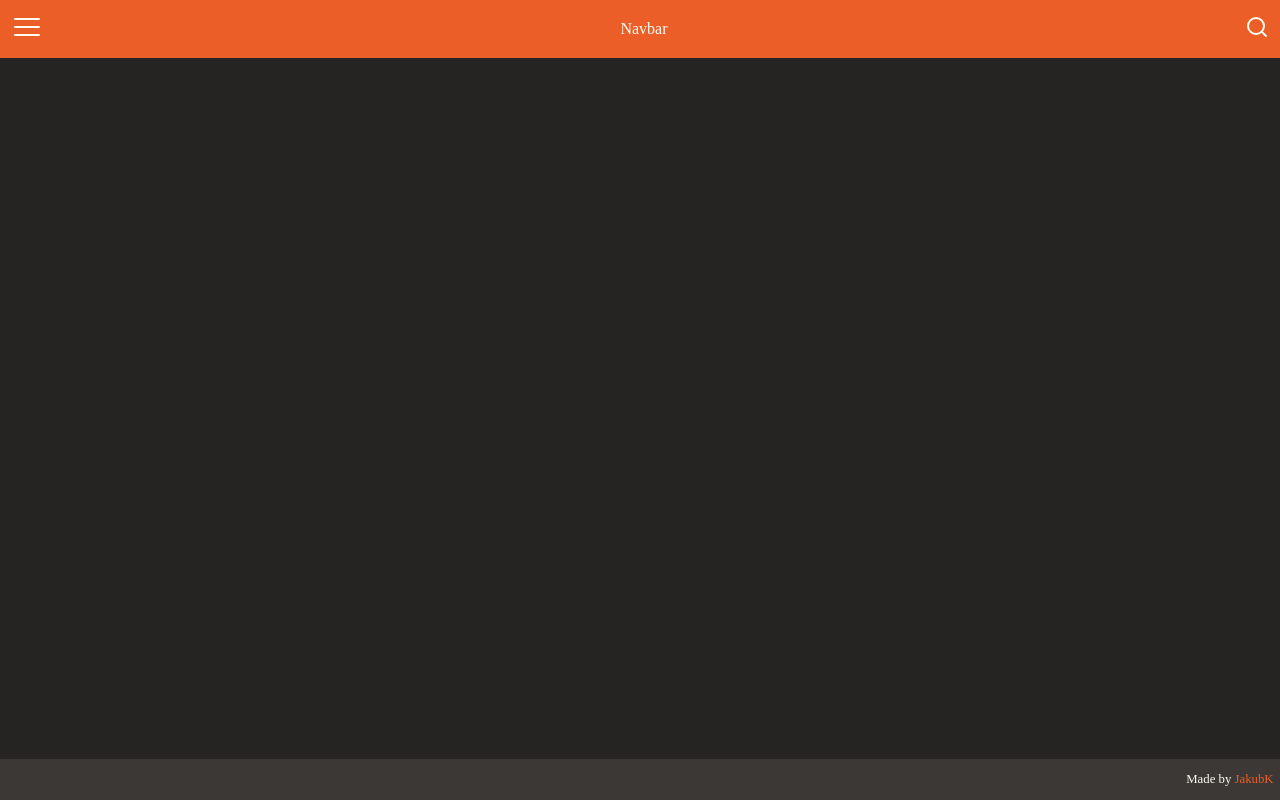
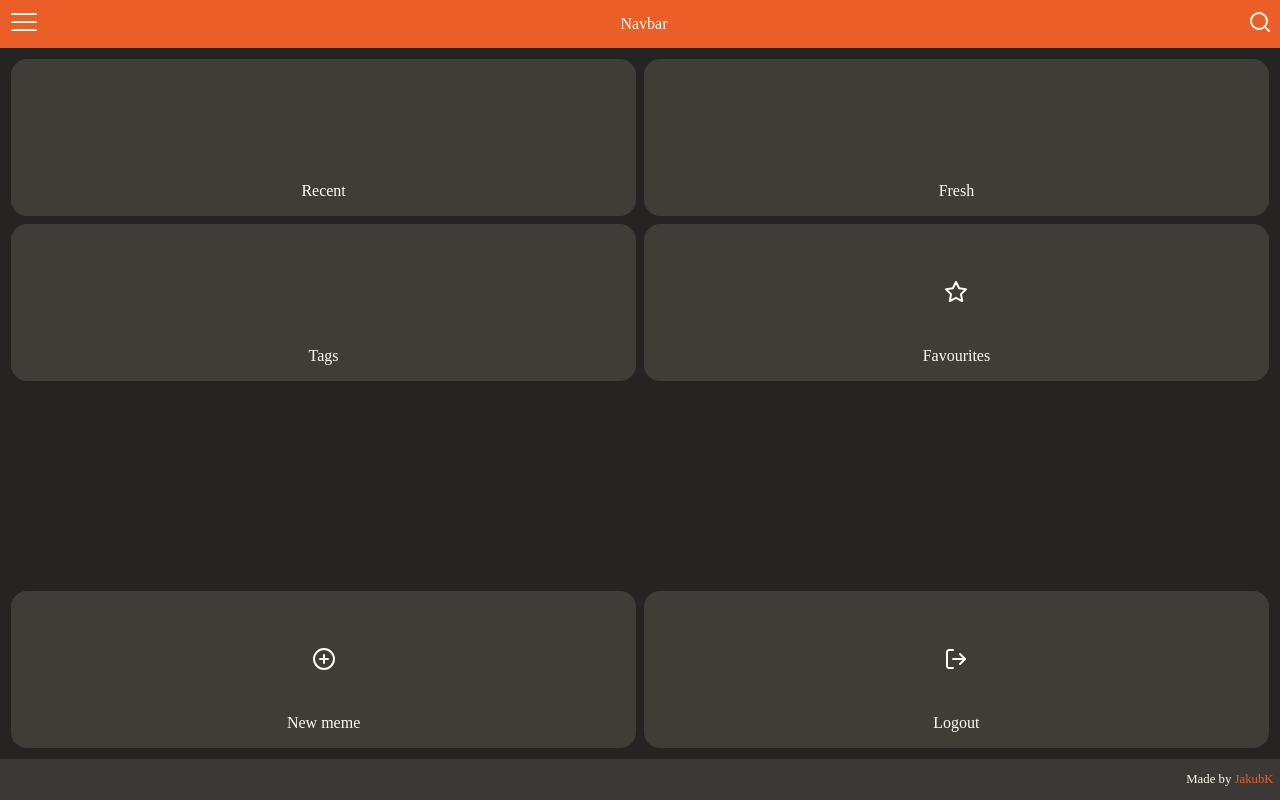
Before and after one commit to JakubK/ReactiveMemes, a React (Vite) app: page / in a window 1280 px wide. Built offline with nearby package versions, Linux system fonts and the light colour scheme.

Commit message:
Create SideNav component

```diff
--- a/src/App.tsx
+++ b/src/App.tsx
@@ -1,11 +1,14 @@
 import Navbar from './components/navbar/navbar';
 import Footer from './components/footer/footer';
+import SideNav from './components/sideNav/sideNav';
+
 import classes from './App.module.scss';
 
 function App() {
   return (
     <div className={classes.app}>
       <Navbar/>
+      <SideNav/>
       <Footer/>
     </div>
   )
--- a/src/components/navbar/navbar.module.scss
+++ b/src/components/navbar/navbar.module.scss
@@ -1,9 +1,9 @@
 .navbar {
-    padding: 0.7em;
+    padding: 1em 0.5em;
     display: flex;
     justify-content: space-between;
     align-items: center;
-    height: 2.25em;
+    height: 3em;
 
     background: #EB5E28;
     color: #FFFCF2;
--- /dev/null
+++ b/src/components/sideNav/sideNav.module.scss
@@ -0,0 +1,23 @@
+.sidenav {
+    position: sticky;
+    top: 3em;
+    width: 100vw;
+    height: 100%;
+    background: #252422;
+    padding: 0.7em;
+
+    display: flex;
+    flex-direction: column;
+    justify-content: space-between;
+
+    &__top, &__bottom {
+        display: grid;
+        row-gap: 0.5em;
+        column-gap: 0.5em;
+        grid-template-columns: 1fr 1fr;
+    }
+
+    &__bottom {
+        margin-top: 0.5em;
+    }
+}
--- /dev/null
+++ b/src/components/sideNav/sideNav.tsx
@@ -0,0 +1,37 @@
+import classes from './sideNav.module.scss';
+import SideNavItem from './sideNavItem';
+
+const sideNav = () => {
+    return (
+        <aside className={classes.sidenav}>
+            <div className={classes.sidenav__top}>
+                <SideNavItem title="Recent"></SideNavItem>
+                <SideNavItem title="Fresh"></SideNavItem>
+                <SideNavItem title="Tags"></SideNavItem>
+                <SideNavItem title="Favourites">
+                    <svg width="24" height="24" viewBox="0 0 24 24" fill="none" xmlns="http://www.w3.org/2000/svg">
+                        <path d="M12 2L15.09 8.26L22 9.27L17 14.14L18.18 21.02L12 17.77L5.82 21.02L7 14.14L2 9.27L8.91 8.26L12 2Z" stroke="#FFFCF2" stroke-width="2" stroke-linecap="round" stroke-linejoin="round"/>
+                    </svg>
+                </SideNavItem>
+            </div>
+            <div className={classes.sidenav__bottom}>
+                <SideNavItem title="New meme">
+                <svg width="24" height="24" viewBox="0 0 24 24" fill="none" xmlns="http://www.w3.org/2000/svg">
+                    <path d="M12 22C17.5228 22 22 17.5228 22 12C22 6.47715 17.5228 2 12 2C6.47715 2 2 6.47715 2 12C2 17.5228 6.47715 22 12 22Z" stroke="#FFFCF2" stroke-width="2" stroke-linecap="round" stroke-linejoin="round"/>
+                    <path d="M12 8V16" stroke="#FFFCF2" stroke-width="2" stroke-linecap="round" stroke-linejoin="round"/>
+                    <path d="M8 12H16" stroke="#FFFCF2" stroke-width="2" stroke-linecap="round" stroke-linejoin="round"/>
+                </svg>
+                </SideNavItem>
+                <SideNavItem title="Logout">
+                <svg width="24" height="24" viewBox="0 0 24 24" fill="none" xmlns="http://www.w3.org/2000/svg">
+                    <path d="M9 21H5C4.46957 21 3.96086 20.7893 3.58579 20.4142C3.21071 20.0391 3 19.5304 3 19V5C3 4.46957 3.21071 3.96086 3.58579 3.58579C3.96086 3.21071 4.46957 3 5 3H9" stroke="#FFFCF2" stroke-width="2" stroke-linecap="round" stroke-linejoin="round"/>
+                    <path d="M16 17L21 12L16 7" stroke="#FFFCF2" stroke-width="2" stroke-linecap="round" stroke-linejoin="round"/>
+                    <path d="M21 12H9" stroke="#FFFCF2" stroke-width="2" stroke-linecap="round" stroke-linejoin="round"/>
+                </svg>
+                </SideNavItem>
+            </div>
+        </aside>
+    )
+}
+
+export default sideNav;
--- /dev/null
+++ b/src/components/sideNav/sideNavItem.module.scss
@@ -0,0 +1,16 @@
+.sidenav-item {
+    color: #FFFcF2;
+    background: #403D39;
+    border-radius: 1em;
+    padding: 1em;
+    min-height: 157px;
+
+    display: flex;
+    flex-direction: column;
+    justify-content: space-between;
+    align-items: center;
+
+    &:hover {
+        background: #EB5E28;
+    }
+}
--- /dev/null
+++ b/src/components/sideNav/sideNavItem.tsx
@@ -0,0 +1,18 @@
+import classes from './sideNavItem.module.scss';
+
+type SideNavItemProps = {
+    title: string,
+    children?: JSX.Element | string
+};
+
+const sideNavItem = (props: SideNavItemProps) => {
+    return (
+        <div className={classes['sidenav-item']}>
+            <div></div>
+            <div>{props.children}</div>
+            <p>{props.title}</p>
+        </div>
+    )
+}
+
+export default sideNavItem;
--- a/src/index.scss
+++ b/src/index.scss
@@ -1,5 +1,5 @@
 body {
-  background: #252422;
+  background: #403D39;
 }
 
 a {
@@ -17,4 +17,5 @@ main {
 *, *::before, *::after {
   padding: 0;
   margin: 0;
+  box-sizing: border-box;
 }
```
